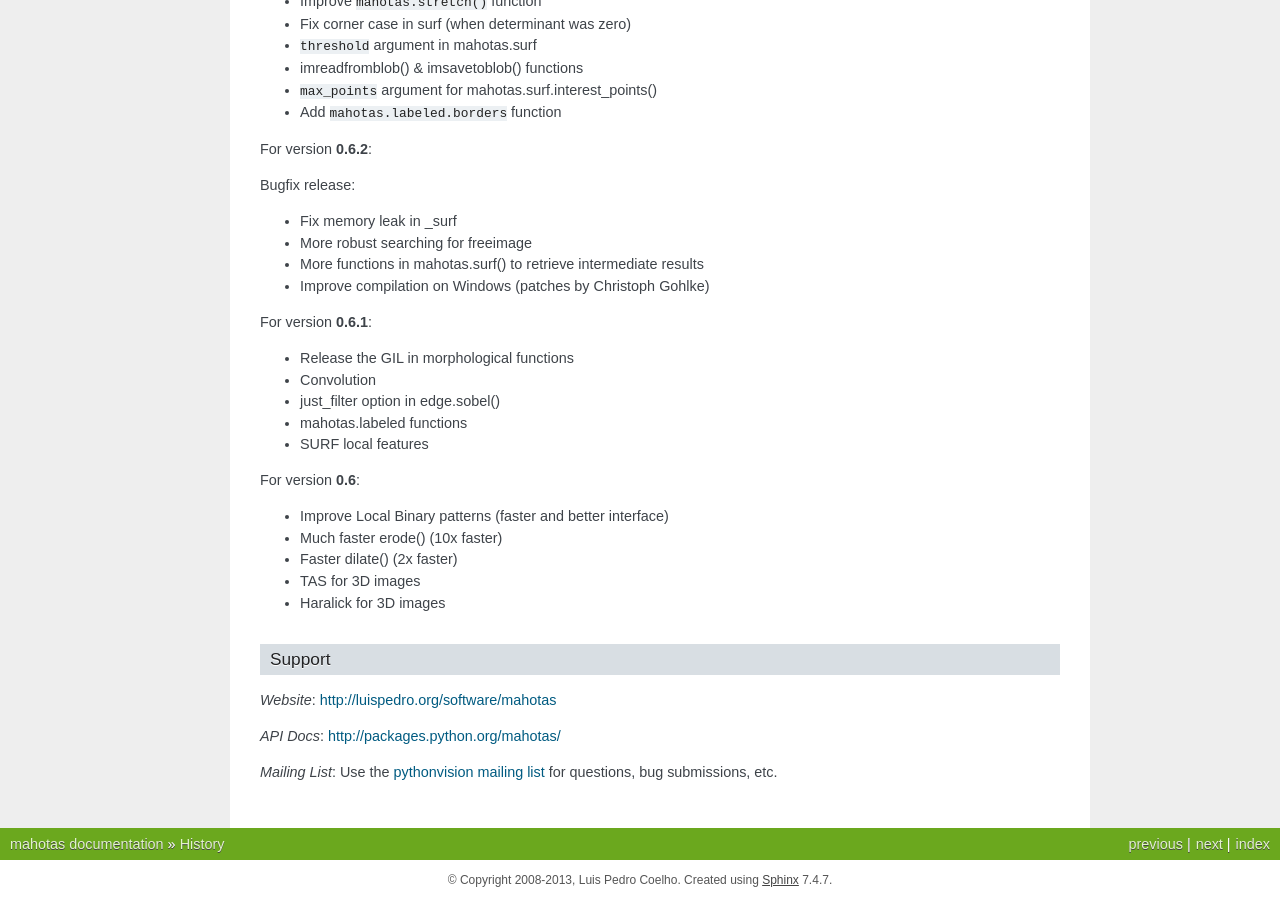
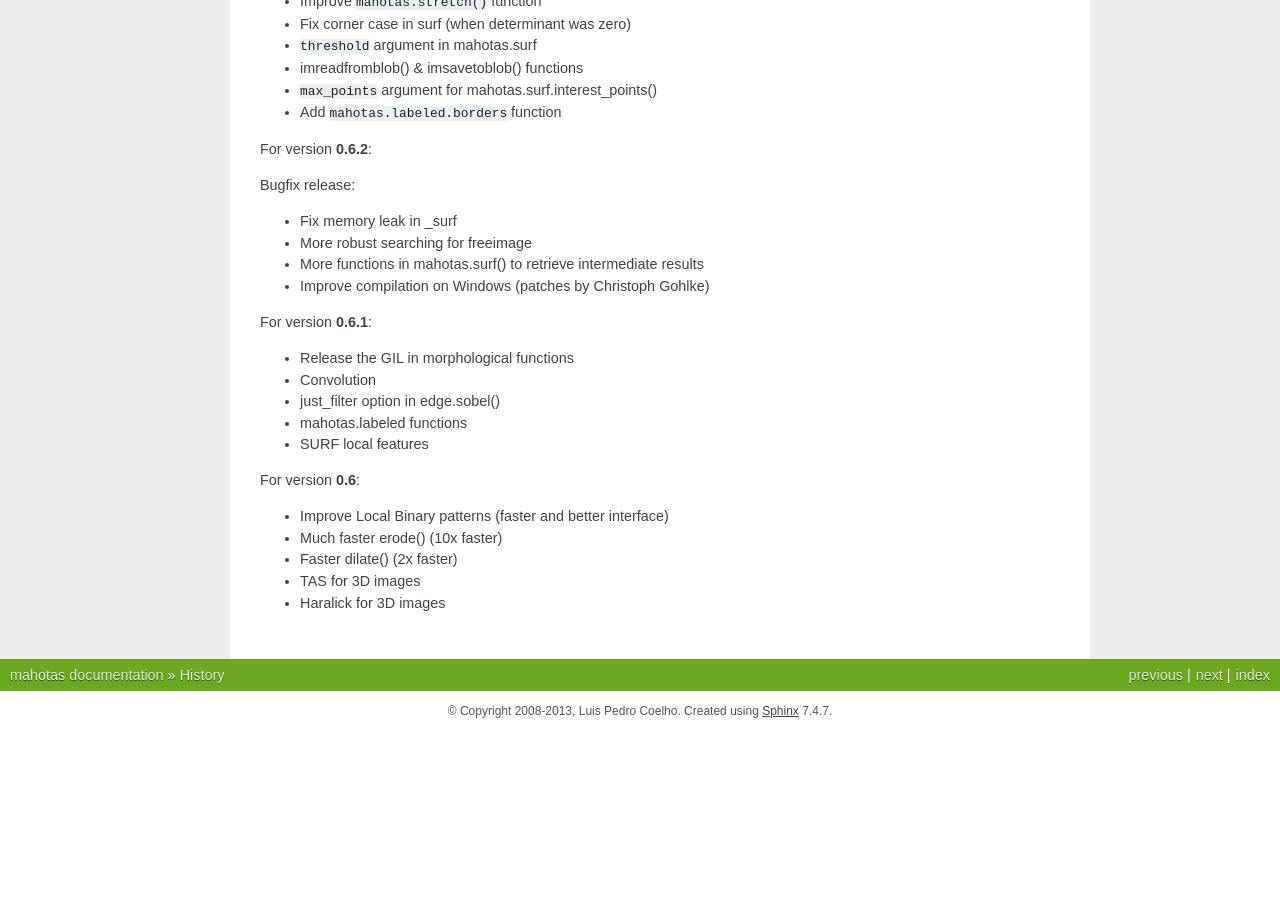
Before and after one commit to luispedro/mahotas, a Sphinx documentation site: the page built from docs/source/history.rst, in a window 1280 px wide and 900 px high, scrolled down 4570 px. Built offline with Sphinx 7.4.7, drawn with Linux system fonts in a browser that asks for light colours; formulas are drawn with MathJax 3; the version number could not be read and is left out; after the commit the page ends 5301 px from its top, so only the background shows below that.

Commit message:
DOC Remove extra material from history page
This was probably a copy & paste mistake

```diff
--- a/docs/source/history.rst
+++ b/docs/source/history.rst
@@ -259,16 +259,3 @@ For version **0.6**:
 - Faster dilate() (2x faster)
 - TAS for 3D images
 - Haralick for 3D images
-
-Support
--------
-
-*Website*: `http://luispedro.org/software/mahotas
-<http://luispedro.org/software/mahotas>`_
-
-*API Docs*: `http://packages.python.org/mahotas/
-<http://packages.python.org/mahotas/>`_
-
-*Mailing List*: Use the `pythonvision mailing list
-<http://groups.google.com/group/pythonvision?pli=1>`_ for questions, bug
-submissions, etc.
```
